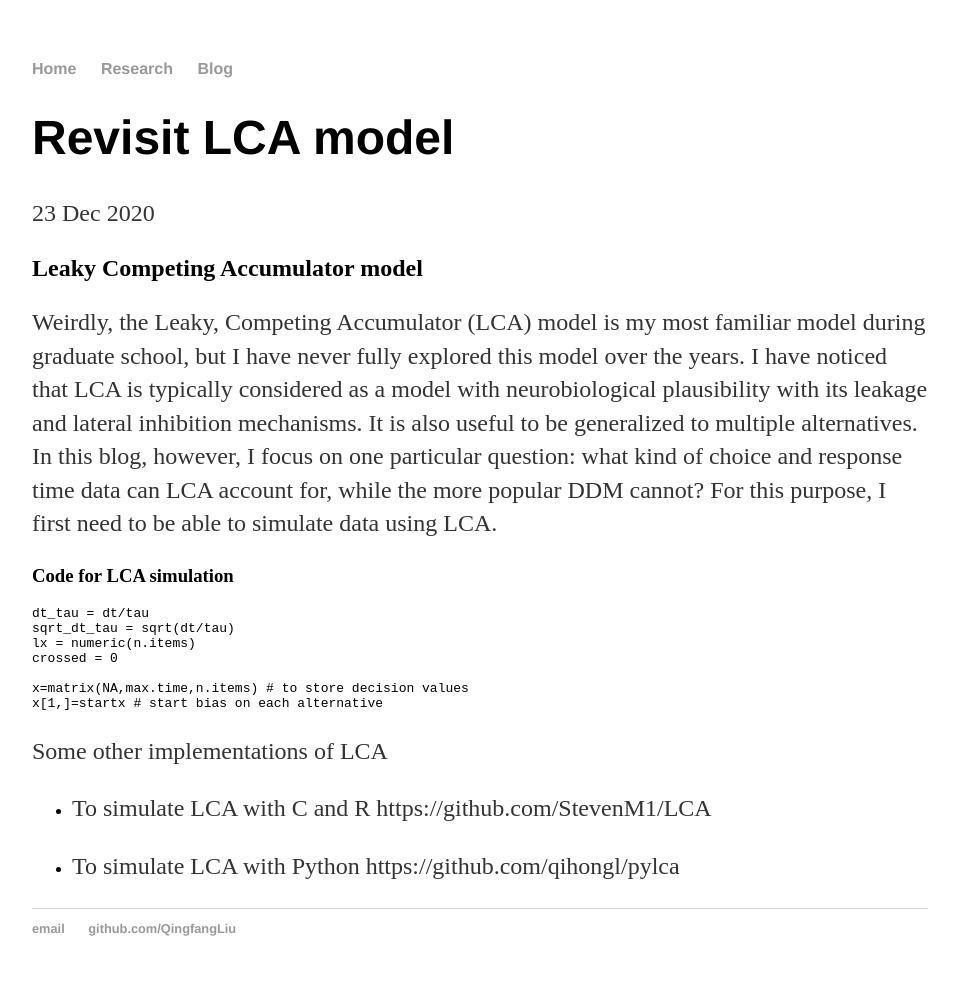
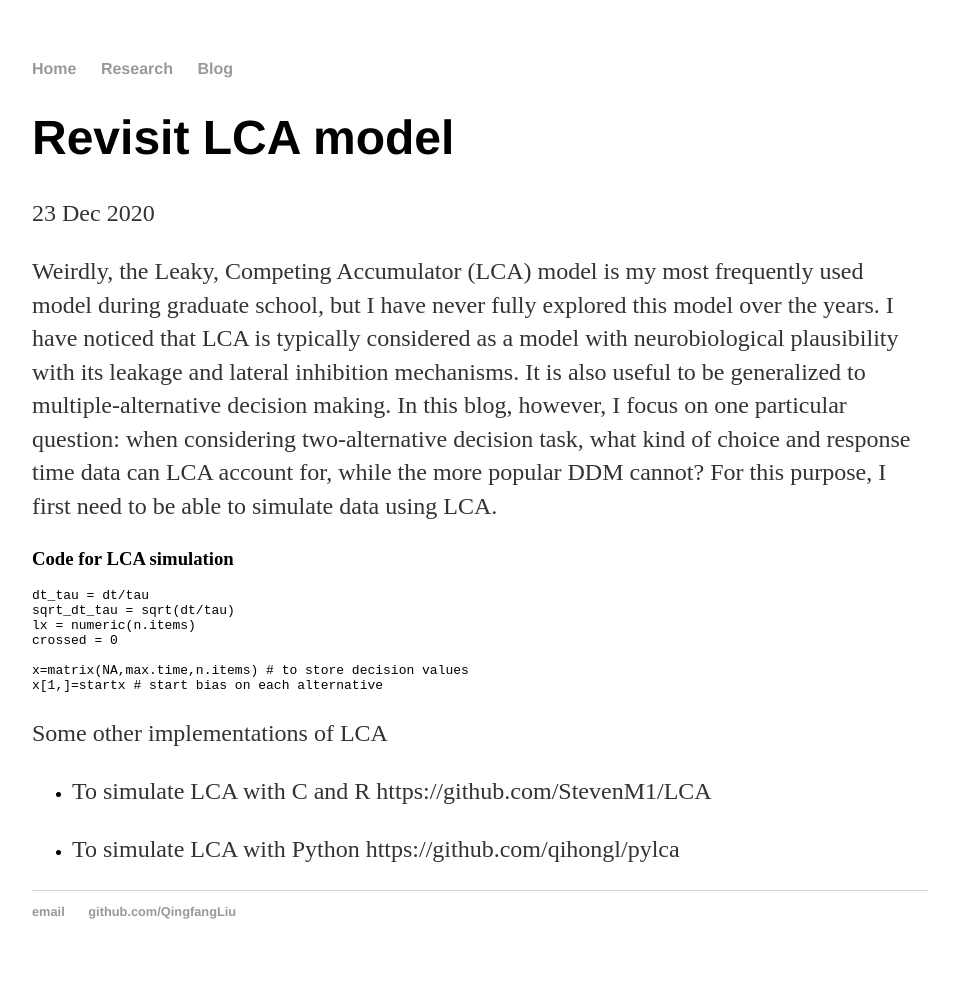
Before and after one commit to QingfangLiu/qingfangliu.github.io, a Jekyll site: the page built from _posts/2020-12-23-LCA.md, in a window 1280 px wide. Shown: the whole page, without its empty margins (160-1118 px from the left). Built offline with Jekyll 4.4.1, drawn with Linux system fonts in a browser that asks for light colours.

Commit message:
Update 2020-12-23-LCA.md

```diff
--- a/_posts/2020-12-23-LCA.md
+++ b/_posts/2020-12-23-LCA.md
@@ -4,9 +4,7 @@ title: "Revisit LCA model"
 date: 2020-12-23
 ---
 
-## Leaky Competing Accumulator model
-
-Weirdly, the Leaky, Competing Accumulator (LCA) model is my most familiar model during graduate school, but I have never fully explored this model over the years. I have noticed that LCA is typically considered as a model with neurobiological plausibility with its leakage and lateral inhibition mechanisms. It is also useful to be generalized to multiple alternatives. In this blog, however, I focus on one particular question: what kind of choice and response time data can LCA account for, while the more popular DDM cannot? For this purpose, I first need to be able to simulate data using LCA.
+Weirdly, the Leaky, Competing Accumulator (LCA) model is my most frequently used model during graduate school, but I have never fully explored this model over the years. I have noticed that LCA is typically considered as a model with neurobiological plausibility with its leakage and lateral inhibition mechanisms. It is also useful to be generalized to multiple-alternative decision making. In this blog, however, I focus on one particular question: when considering two-alternative decision task, what kind of choice and response time data can LCA account for, while the more popular DDM cannot? For this purpose, I first need to be able to simulate data using LCA.
 
 
 ### Code for LCA simulation
```
